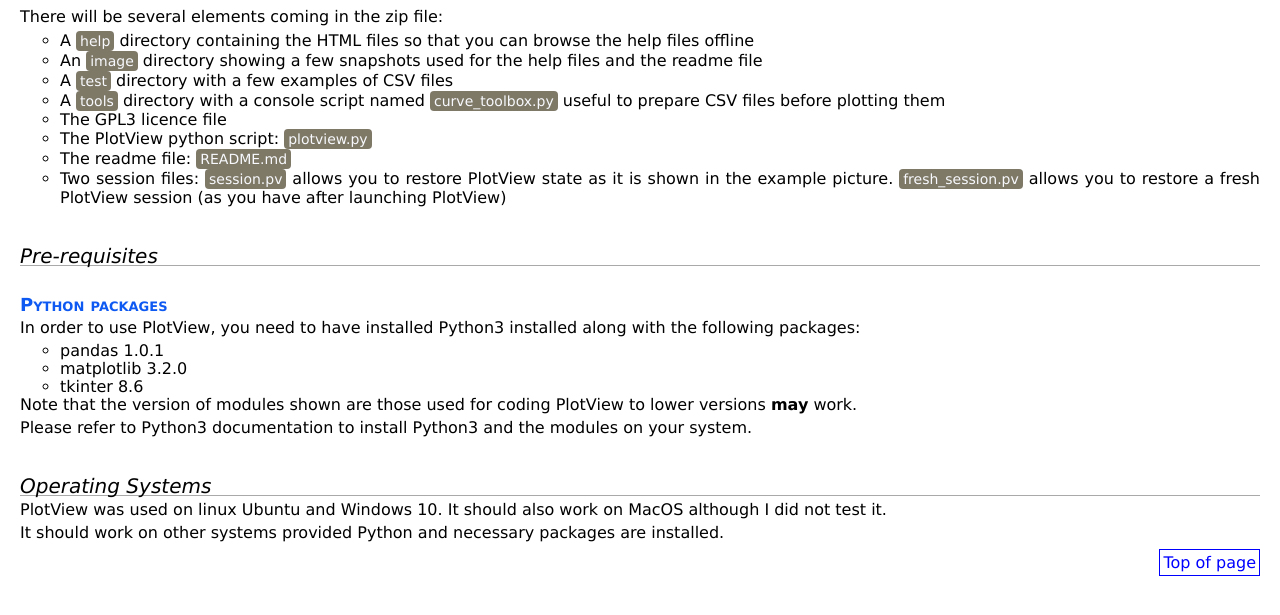
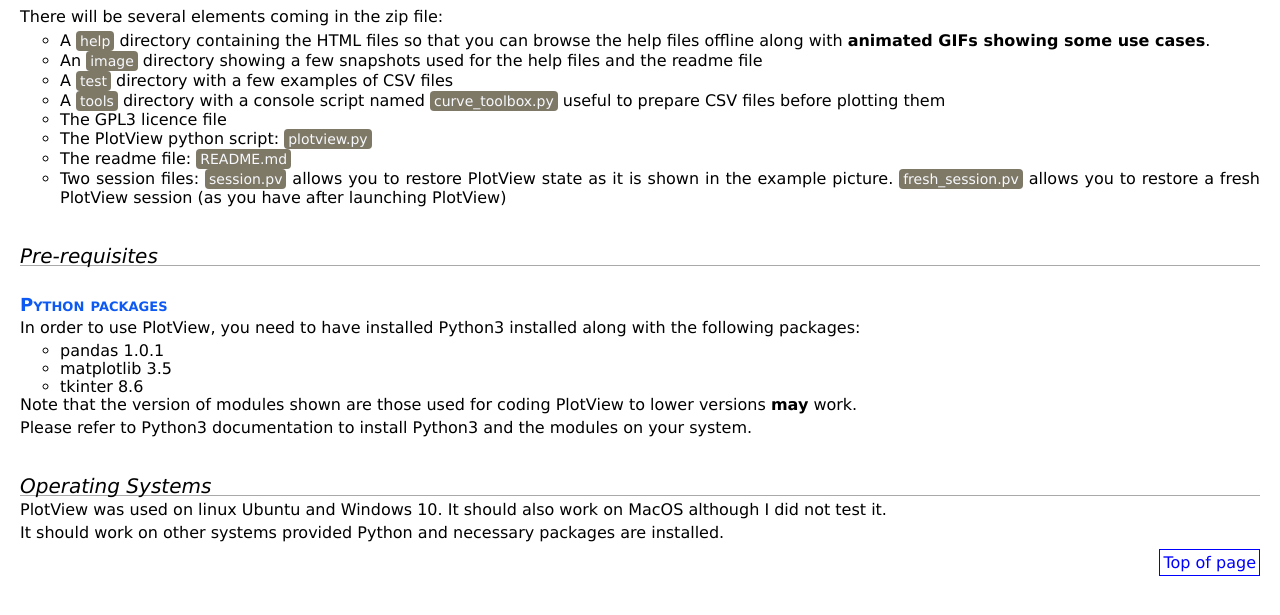
Before and after one commit to fa201/PlotView, a plain HTML site: page help/repository.html in a window 1280 px wide. Shown: the part 173-788 px from the top of the page. Drawn offline with Linux system fonts and the light colour scheme.

Commit message:
Animated GIFs

```diff
--- a/help/repository.html
+++ b/help/repository.html
@@ -28,7 +28,7 @@
         <p>To get the package, please check on the green <em>Download code</em> button then <em>Download ZIP</em>. I recommend to unzip this package in your document folders.</p>
         <p>There will be several elements coming in the zip file:
             <ul>
-                <li>A <code>help</code> directory containing the HTML files so that you can browse the help files offline</li>
+                <li>A <code>help</code> directory containing the HTML files so that you can browse the help files offline along with <strong>animated GIFs showing some use cases</strong>.</li>
                 <li>An <code>image</code> directory showing a few snapshots used for the help files and the readme file</li>
                 <li>A <code>test</code> directory with a few examples of CSV files</li>
                 <li>A <code>tools</code> directory with a console script named <code>curve_toolbox.py</code> useful to prepare CSV files before plotting them</li>
@@ -44,7 +44,7 @@
         <p>In order to use PlotView, you need to have installed Python3 installed along with the following packages:
             <ul>
                 <li>pandas 1.0.1</li>
-                <li>matplotlib 3.2.0</li>
+                <li>matplotlib 3.5</li>
                 <li>tkinter 8.6</li>
             </ul>
         Note that the version of modules shown are those used for coding PlotView to lower versions <strong>may</strong> work.</p>
```
Also changed, not shown: 1 other file.
